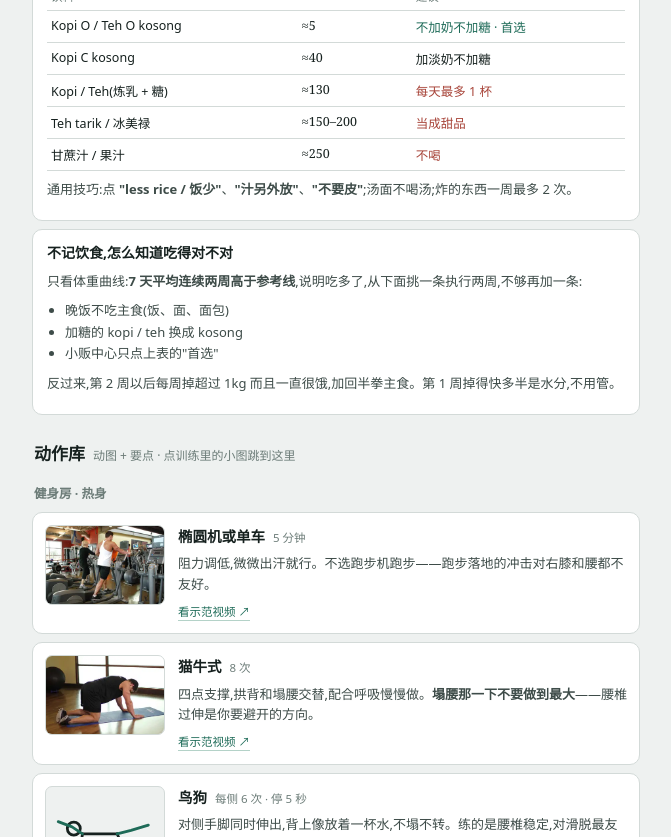
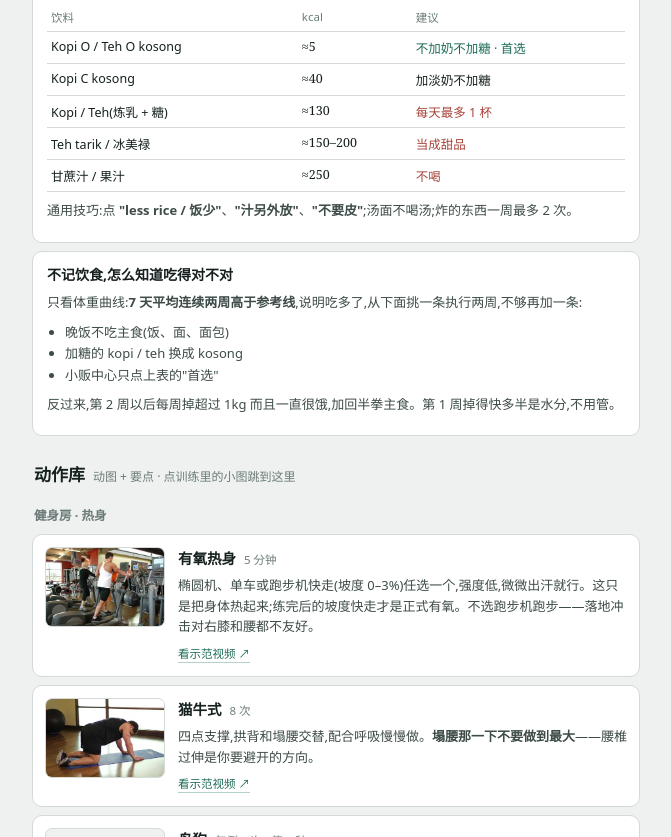
Before and after one commit to renjiahui811-good/fitness, a plain HTML site: page index.html in a window 1280 px wide. Shown: the part 3393-4230 px from the top of the page, without its empty margins (304-975 px from the left). Drawn offline with Linux system fonts and the light colour scheme.

Commit message:
Allow treadmill walk as gym warm-up cardio
Co-Authored-By: Claude Opus 5.5 <noreply@anthropic.com>
Claude-Session: https://claude.ai/code/session_019sZxFDvFaWP6pbDwXdk72B

```diff
--- a/index.html
+++ b/index.html
@@ -367,7 +367,7 @@ const EX={
   "慢速对拉":["5 分钟","先在发球线附近小力量对拉,再慢慢退到底线。前 5 分钟不发球、不扣杀。","","","网球"],
   "跪姿前臂拉伸":["30 秒 × 2","四点跪,手指朝向膝盖、掌心贴地,身体慢慢往后坐,拉前臂内侧;再翻成手背贴地拉外侧。握了一晚上拍,前臂最紧。","forearm","kneeling+forearm+stretch","网球"],
   "仰卧抱膝":["30 秒 × 2","仰卧,双手抱住双膝往胸口带,下背放松贴地,可以轻轻左右滚。发球时腰会后仰,打完用它让腰椎回到微微弯曲的舒服位置,对滑脱很友好。","hugknees","knees+to+chest+stretch","网球"],
-  "椭圆机或单车":["5 分钟","阻力调低,微微出汗就行。不选跑步机跑步——跑步落地的冲击对右膝和腰都不友好。","elliptical","elliptical+trainer+form","健身房"],
+  "有氧热身":["5 分钟","椭圆机、单车或跑步机快走(坡度 0–3%)任选一个,强度低,微微出汗就行。这只是把身体热起来;练完后的坡度快走才是正式有氧。不选跑步机跑步——落地冲击对右膝和腰都不友好。","elliptical","elliptical+trainer+form","健身房"],
   "热身组":["1 组 × 12–15 次","第一台器械先用正式重量的一半做 1 组,熟悉轨迹、把关节活动开,再上正式重量。","","","健身房"],
   "坐姿推胸机":["10–12 次","Chest Press。座椅调到把手对准胸口中部,背和头贴住靠垫、下巴微收。推出去手臂不锁死,慢慢收回到胸前有拉伸感。练胸的主力动作。","chestpress","seated+chest+press+machine+form","健身房"],
   "上斜推胸机":["10–12 次","Incline Chest Press。推的方向偏上,练上胸——改善胸型最直接的动作。背贴靠垫,不要拱腰去推。","inclinepress","incline+chest+press+machine+form","健身房"],
@@ -418,7 +418,7 @@ LIFTS.GA={title:"健身房 A · 推胸 + 腿举 + 下拉",gym:true,ex:[
 LIFTS.GB={title:"健身房 B · 上斜推 + 划船 + 后链",gym:true,ex:[
   {n:"上斜推胸机"},{n:"坐姿划船"},{n:"坐姿腿弯举"},{n:"绳索面拉"},{n:"髋外展机"},{n:"死虫",bw:true}],
   note:"按顺序做,组间休息 60–90 秒。死虫在垫子区做。"};
-const WARM_G=["椭圆机或单车","猫牛式","鸟狗","臀桥","收下巴","热身组"];
+const WARM_G=["有氧热身","猫牛式","鸟狗","臀桥","收下巴","热身组"];
 const GYM_NOTE="<b>选重量</b>:第一次用某台器械从轻的开始做 12 次,最后 2–3 次还很轻松就加一格,直到第 12 次有点吃力、但动作不变形。<b>加重量</b>:每组都能做满 12 次,下次加一格。腰、右膝有任何不适,重量原地不动。不会调座椅就请工作人员教一次,把档位记在备注里。";
 function gymSets(d){return d<addDays(GYM,7)?2:3;} /* 第一周学器械,每个 2 组 */
 const CIRCUIT=["高脚杯深蹲","跪姿俯卧撑","单臂壶铃划船","臀桥","哑铃地板卧推","平板支撑"];
@@ -970,7 +970,7 @@ function renderGym(){
       <li><b>周日网球</b>照旧。</li>
       <li><b>没去健身房的日子</b>:在家练一节(力量 A / B / 全身循环 / 跳操)或者休息,在「今天」里选。每天都要走够 ${STEP_GOAL} 步。</li></ul></div>
     <div class="guide"><h3>健身房一次 50–60 分钟</h3>
-      <p>热身 10 分钟(椭圆机 + 康复动作 + 热身组)→ 器械 6 个、35 分钟 → 坡度快走 10 分钟 → 拉伸 6 分钟。第一周(11/16–11/22)每个器械只做 2 组,主要是学会调座椅、找到合适的重量;之后每个 3 组。</p>
+      <p>热身 10 分钟(椭圆机 / 单车 / 平地快走 5 分钟 + 康复动作 + 热身组)→ 器械 6 个、35 分钟 → 坡度快走 10 分钟 → 拉伸 6 分钟。第一周(11/16–11/22)每个器械只做 2 组,主要是学会调座椅、找到合适的重量;之后每个 3 组。</p>
       <p>${GYM_NOTE}</p></div>
     <div class="guide"><h3>健身房里先不碰的</h3>
       <p>杠铃深蹲、硬拉、罗马椅背伸(山羊挺身)、颈后下拉、跑步机跑步、卷腹机和仰卧起坐、壶铃摆荡。对腰椎滑脱和右膝来说风险大于收益,想练的话等有教练看着再加。</p></div></section>`;
```
